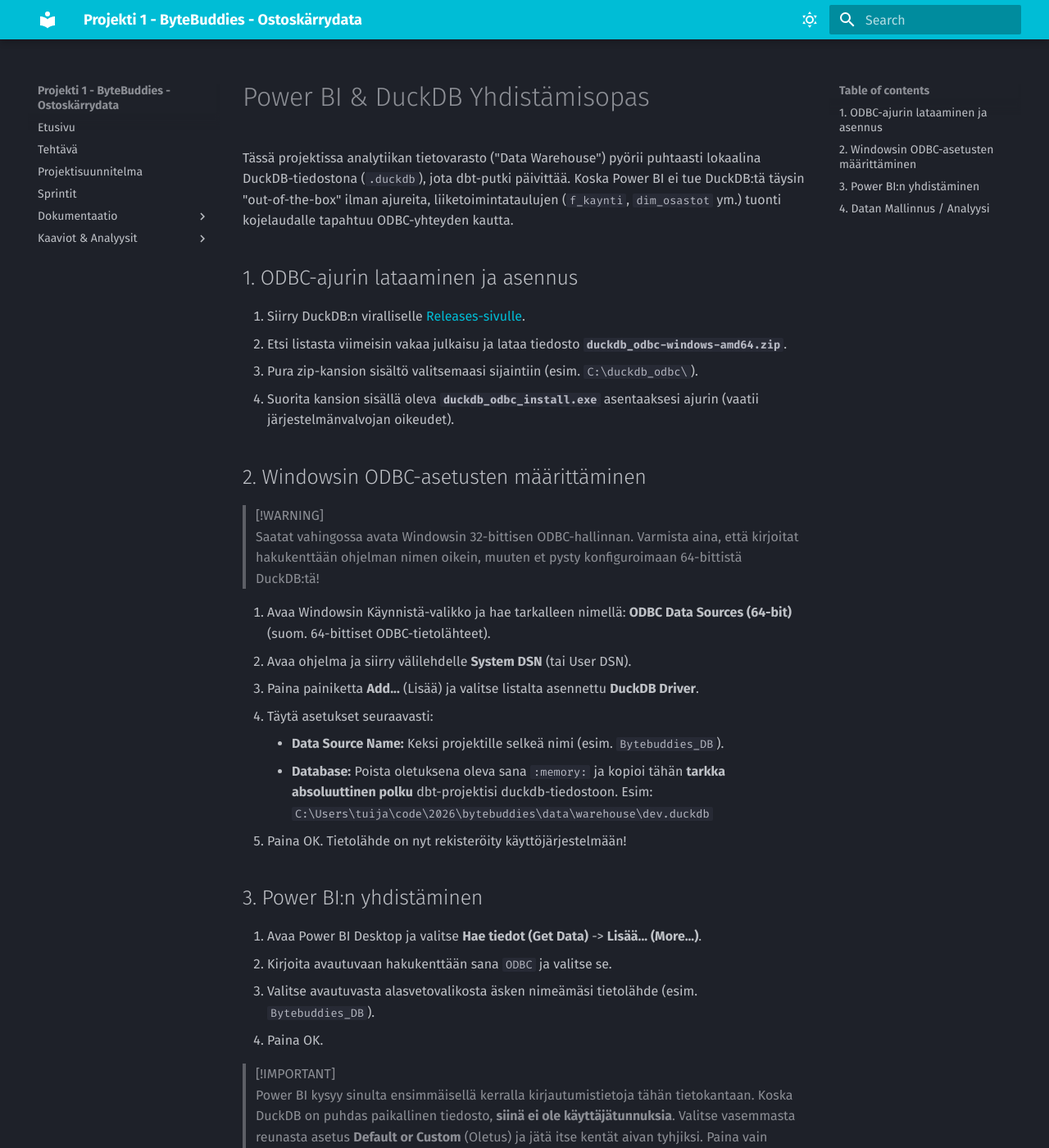
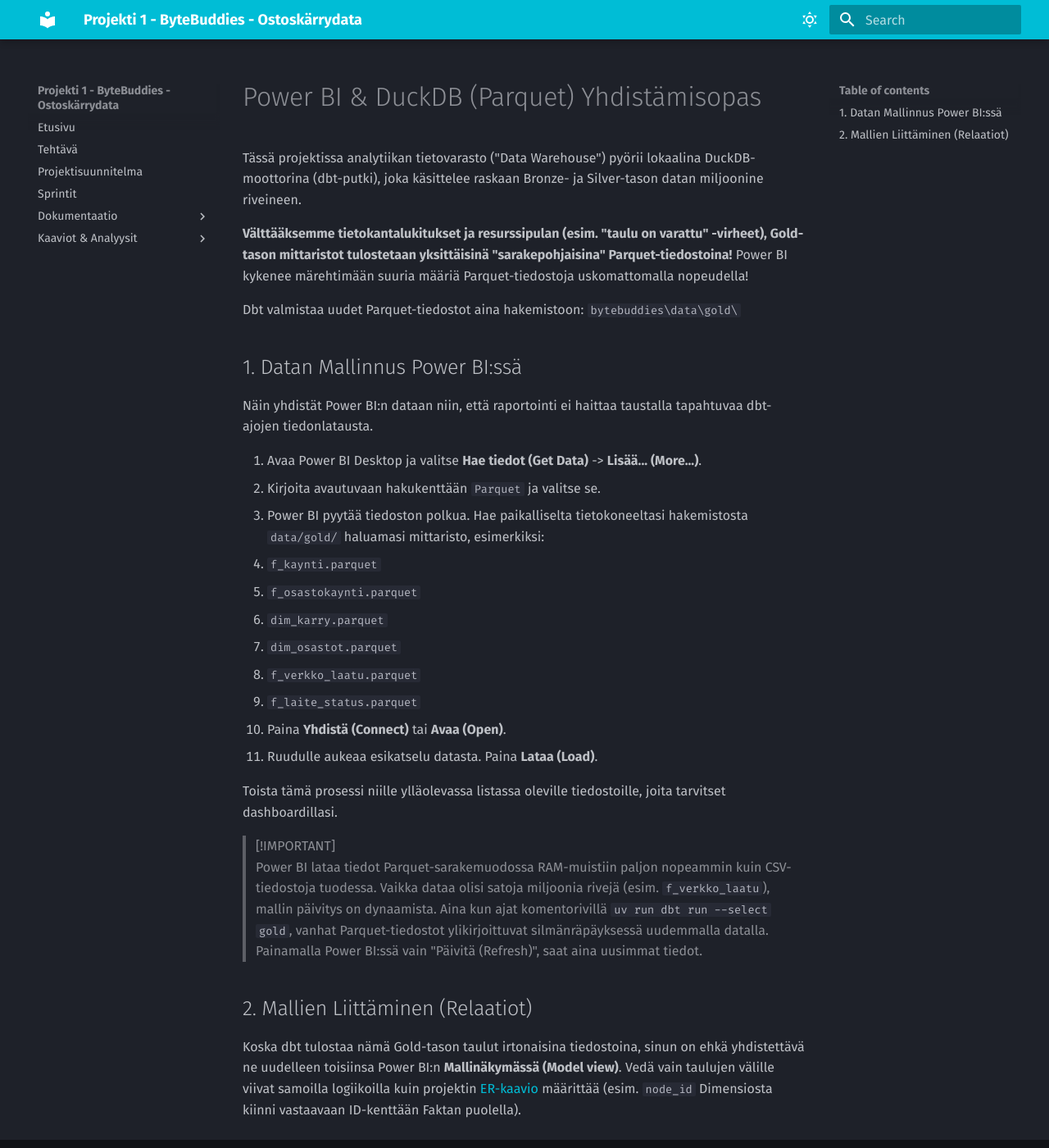
Before and after one commit to mitro54/uwb-shopping-cart-analytics-pipeline, an MkDocs documentation site: the page built from docs/duckdb_powerbi_ohje.md, in a window 1280 px wide and 1400 px high. Shown: the whole window at 82% size. Built offline with MkDocs 1.6.1 and Material for MkDocs 9.7.7, drawn with Linux system fonts in a browser that asks for light colours; some of the changed text lies outside the part shown.

Commit message:
Säädetty dokumentaatiota

```diff
--- a/docs/ADR-dokumentaatio.md
+++ b/docs/ADR-dokumentaatio.md
@@ -95,3 +95,15 @@
 **Miksi valittiin:**
 1. **Datan eheyden suojaaminen käyttäjätason intressein:** Rakentamalla laitteistolle oma malli, joka ei hukkaa (suodata) heikkolaatuisia (q < 35) tai epätodellisen nopeita (m/s > 3.5) rivejä, vaan ainoastaan liputtaa ne boolean-muodolla (esim. `is_jitter`, `is_low_quality`), mahdollistamme rikkinäisen tiedon tiivistämisen Gold-tasolla. Tämän rinnalla myymälädata voi säilyä tiukasti laatusuodatettuna puhtaana ostoskäyttäytymisenä toisessa mallissaan.
 2. **Kuumuuskarttatyyppinen vianetsintä (Heatmap):** Raaka diagnostiikkamalli valmistaa datan josta kääntyy helposti `f_verkko_laatu` faktataulu, joka pystytään sitomaan vapaavalintaiseen esim. 1x1 metrin fyysiseen grid-resoluutioon. Tämän vuoksi ohjaus Dashboardeilla voidaan palauttaa nopealla laskennalla tilaohjatuksi sensorivikojen löytämiseksi.
+
+## Tekninen Arkkitehtuuri: Raportoinnin irtikytkentä (Tietokannasta Parquet-tulosteeseen)
+
+**Päätös:**
+Aiempi ratkaisu yhdistää Power BI suoraan DuckDB-tietokantatiedostoon ODBC-ajurin kautta korvattiin taltioimalla kaikki dbt:n Gold-tason (`gold/` -kansio) luomat taulut automaattisina asynkronisina `.parquet` -tiedostoina `data/gold/` -hakemistoon asettamalla default materialisaatioksi `external`. Tällöin Power BI yhdistää vain flat-tiedostoihin tietokannan sijaan.
+
+**Tilanne ja ongelma:**
+IoT-koostedatan myötä dbt-muunnoksista ja lukevissa Power BI -näkymissä käytettävistä fact-tauluista muodostui erittäin raskaita. DuckDB on äärimmäisen nopea suljettu paikallinen tiedosto, mutta "yhden tiedoston" -tietokantana samanaikaiset pitkäkestoiset massakirjoitukset (dbt run) sekä raskaat visualisointikyselyt ajurin yli (Power BI refresh) aiheuttivat säännöllisesti ns. tietokannan varauslukituksia (Table Reserved / Database Locked -virheet), jotka kaatoivat usein molemmat prosessit.
+
+**Miksi valittiin:**
+1. **Zero-Locking -arkkitehtuuri:** Muuttamalla `dbt_project.yml` kautta kaikki Gold-tason mittaristot "external" materialisaatioiksi, DuckDB kääntää taulut salamannopeasti levylle erillisiksi tiedostoiksi. Power BI on sisäänrakennetusti erikoistunut sarakepohjaisten Parquet-tiedostojen erittäin massiiviseen lukuun. Tiedostojen lukeminen levyltä "read only" -tyyppisesti vapaasti ei aiheuta enää kilpailutilanteita (Race Condition) DuckDB:n sisäisestä tilasta dbt-ajojen putken kanssa.
+2. **Data Contract -periaate:** Tietohakemistoon ilmestyvät staattiset Parquet-tiedostot muodostavat selkeän ja testatun rajapinnan (ns. Data Contract) analytiikan rakentajien ja dashboardin piirtäjien välillä. Raportoijat eivät voi enää teknisesti sorkkia dbt:n omaa varastoa tai lukita epähuomiossa keskeneräisiä malleja.
--- a/docs/duckdb_powerbi_ohje.md
+++ b/docs/duckdb_powerbi_ohje.md
@@ -1,44 +1,32 @@
-# Power BI & DuckDB Yhdistämisopas
+# Power BI & DuckDB (Parquet) Yhdistämisopas
 
-Tässä projektissa analytiikan tietovarasto ("Data Warehouse") pyörii puhtaasti lokaalina DuckDB-tiedostona (`.duckdb`), jota dbt-putki päivittää. Koska Power BI ei tue DuckDB:tä täysin "out-of-the-box" ilman ajureita, liiketoimintataulujen (`f_kaynti`, `dim_osastot` ym.) tuonti kojelaudalle tapahtuu ODBC-yhteyden kautta.
+Tässä projektissa analytiikan tietovarasto ("Data Warehouse") pyörii lokaalina DuckDB-moottorina (dbt-putki), joka käsittelee raskaan Bronze- ja Silver-tason datan miljoonine riveineen.
 
-## 1. ODBC-ajurin lataaminen ja asennus
+**Välttääksemme tietokantalukitukset ja resurssipulan (esim. "taulu on varattu" -virheet), Gold-tason mittaristot tulostetaan yksittäisinä "sarakepohjaisina" Parquet-tiedostoina!** Power BI kykenee märehtimään suuria määriä Parquet-tiedostoja uskomattomalla nopeudella!
 
-1. Siirry DuckDB:n viralliselle [Releases-sivulle](https://github.com/duckdb/duckdb/releases).
-2. Etsi listasta viimeisin vakaa julkaisu ja lataa tiedosto **`duckdb_odbc-windows-amd64.zip`**.
-3. Pura zip-kansion sisältö valitsemaasi sijaintiin (esim. `C:\duckdb_odbc\`).
-4. Suorita kansion sisällä oleva **`duckdb_odbc_install.exe`** asentaaksesi ajurin (vaatii järjestelmänvalvojan oikeudet).
+Dbt valmistaa uudet Parquet-tiedostot aina hakemistoon: `bytebuddies\data\gold\`
 
-## 2. Windowsin ODBC-asetusten määrittäminen
+## 1. Datan Mallinnus Power BI:ssä
 
-> [!WARNING]
-> Saatat vahingossa avata Windowsin 32-bittisen ODBC-hallinnan. Varmista aina, että kirjoitat hakukenttään ohjelman nimen oikein, muuten et pysty konfiguroimaan 64-bittistä DuckDB:tä!
-
-1. Avaa Windowsin Käynnistä-valikko ja hae tarkalleen nimellä: **ODBC Data Sources (64-bit)** (suom. 64-bittiset ODBC-tietolähteet).
-2. Avaa ohjelma ja siirry välilehdelle **System DSN** (tai User DSN).
-3. Paina painiketta **Add...** (Lisää) ja valitse listalta asennettu **DuckDB Driver**.
-4. Täytä asetukset seuraavasti:
-    - **Data Source Name:** Keksi projektille selkeä nimi (esim. `Bytebuddies_DB`).
-    - **Database:** Poista oletuksena oleva sana `:memory:` ja kopioi tähän **tarkka absoluuttinen polku** dbt-projektisi duckdb-tiedostoon.
-      Esim: `C:\Users\tuija\code\2026\bytebuddies\data\warehouse\dev.duckdb`
-5. Paina OK. Tietolähde on nyt rekisteröity käyttöjärjestelmään!
-
-## 3. Power BI:n yhdistäminen
+Näin yhdistät Power BI:n dataan niin, että raportointi ei haittaa taustalla tapahtuvaa dbt-ajojen tiedonlatausta.
 
 1. Avaa Power BI Desktop ja valitse **Hae tiedot (Get Data)** -> **Lisää... (More...)**.
-2. Kirjoita avautuvaan hakukenttään sana `ODBC` ja valitse se.
-3. Valitse avautuvasta alasvetovalikosta äsken nimeämäsi tietolähde (esim. `Bytebuddies_DB`).
-4. Paina OK.
+2. Kirjoita avautuvaan hakukenttään `Parquet` ja valitse se.
+3. Power BI pyytää tiedoston polkua. Hae paikalliselta tietokoneeltasi hakemistosta `data/gold/` haluamasi mittaristo, esimerkiksi:
+   * `f_kaynti.parquet`
+   * `f_osastokaynti.parquet`
+   * `dim_karry.parquet`
+   * `dim_osastot.parquet`
+   * `f_verkko_laatu.parquet`
+   * `f_laite_status.parquet`
+4. Paina **Yhdistä (Connect)** tai **Avaa (Open)**.
+5. Ruudulle aukeaa esikatselu datasta. Paina **Lataa (Load)**.
+
+Toista tämä prosessi niille ylläolevassa listassa oleville tiedostoille, joita tarvitset dashboardillasi.
 
 > [!IMPORTANT]
-> Power BI kysyy sinulta ensimmäisellä kerralla kirjautumistietoja tähän tietokantaan. Koska DuckDB on puhdas paikallinen tiedosto, **siinä ei ole käyttäjätunnuksia**.
-> Valitse vasemmasta reunasta asetus **Default or Custom** (Oletus) ja jätä itse kentät aivan tyhjiksi. Paina vain ylpeästi Yhdistä (Connect)!
+> Power BI lataa tiedot Parquet-sarakemuodossa RAM-muistiin paljon nopeammin kuin CSV-tiedostoja tuodessa. Vaikka dataa olisi satoja miljoonia rivejä (esim. `f_verkko_laatu`), mallin päivitys on dynaamista. Aina kun ajat komentorivillä `uv run dbt run --select gold`, vanhat Parquet-tiedostot ylikirjoittuvat silmänräpäyksessä uudemmalla datalla. Painamalla Power BI:ssä vain "Päivitä (Refresh)", saat aina uusimmat tiedot.
 
-## 4. Datan Mallinnus / Analyysi
-Kuittaamisen jälkeen ruudulle aukeaa Power BI Navigator. Löydät `main` -kansion alta kaikki dbt:n luomat valmiit Gold-tason mittaristot:
-* `f_kaynti`
-* `f_osastokaynti`
-* `dim_karry`
-* `dim_osastot`
+## 2. Mallien Liittäminen (Relaatiot)
 
-Kaikki Silver-tason raskas siivoustyö on tehty jo aiemmin dbt-putken sisällä, joten Power BI:ssä riittää, että klikkailet haluamasi kaaviot kohdilleen! Ruksaa nuo taulut ja paina Lataa (Load).
+Koska dbt tulostaa nämä Gold-tason taulut irtonaisina tiedostoina, sinun on ehkä yhdistettävä ne uudelleen toisiinsa Power BI:n **Mallinäkymässä (Model view)**. Vedä vain taulujen välille viivat samoilla logiikoilla kuin projektin [ER-kaavio](ER_kaavio.md) määrittää (esim. `node_id` Dimensiosta kiinni vastaavaan ID-kenttään Faktan puolella).
```
Also changed, not shown: docs/arkkitehtuuri_kaavio.md (+5 -5 lines), 14 other files.
